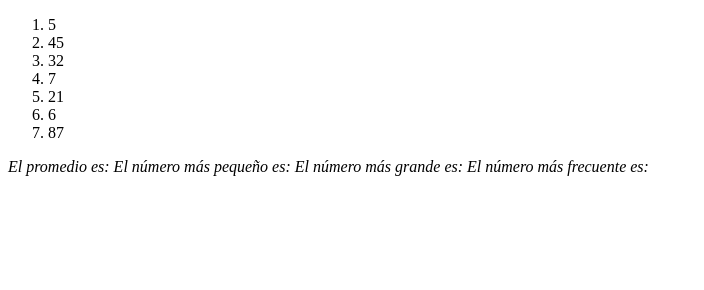
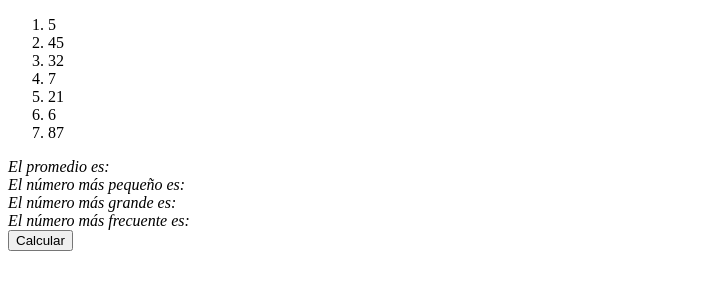
Before and after one commit to BlackSharkXII/argentina-programa, a plain HTML site: page clase-5/Ejercicio-4/index.html in a window 1280 px wide. Shown: the whole page, without its empty margins (0-704 px from the left). Drawn offline with Linux system fonts and the light colour scheme.

Commit message:
Obtiene los valores de li y los pone en un array
Hace esto para luego trabajar con ellos para mostrar la informacion solicitada.

```diff
--- a/clase-5/Ejercicio-4/index.html
+++ b/clase-5/Ejercicio-4/index.html
@@ -18,10 +18,11 @@
         <li>6</li>
         <li>87</li>
     </ol>
-    <em>El promedio es: </em>
-    <em>El número más pequeño es:</em>
-    <em>El número más grande es:</em>
-    <em>El número más frecuente es: </em>
+    <em>El promedio es: </em><br>
+    <em>El número más pequeño es:</em><br>
+    <em>El número más grande es:</em><br>
+    <em>El número más frecuente es: </em><br>
+    <input id="boton-calcular" value="Calcular" type="submit" />
     <script src="tarea-clase-5.js"></script>
 </body>
 
--- a/clase-5/Ejercicio-4/tarea-clase-5.js
+++ b/clase-5/Ejercicio-4/tarea-clase-5.js
@@ -0,0 +1,5 @@
+// Obtenemos los valores de los li y lo ponemos un array.
+
+let arrayLi = [...document.querySelectorAll('li')].map(
+    (element) => element.innerText
+);
```
